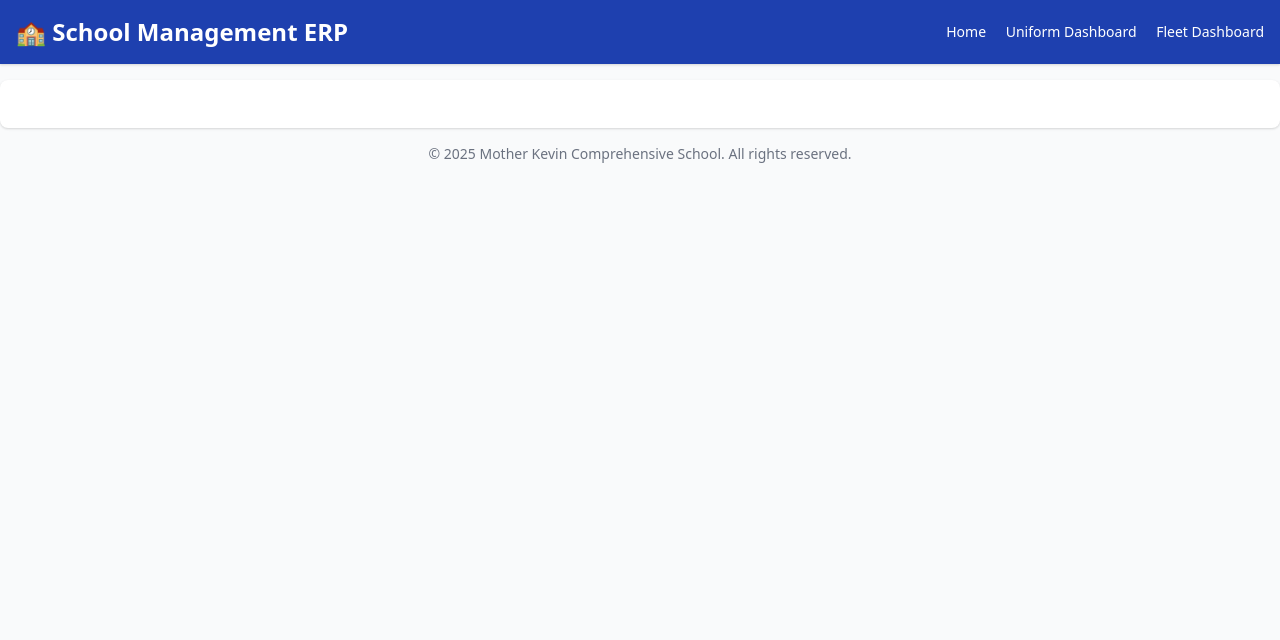
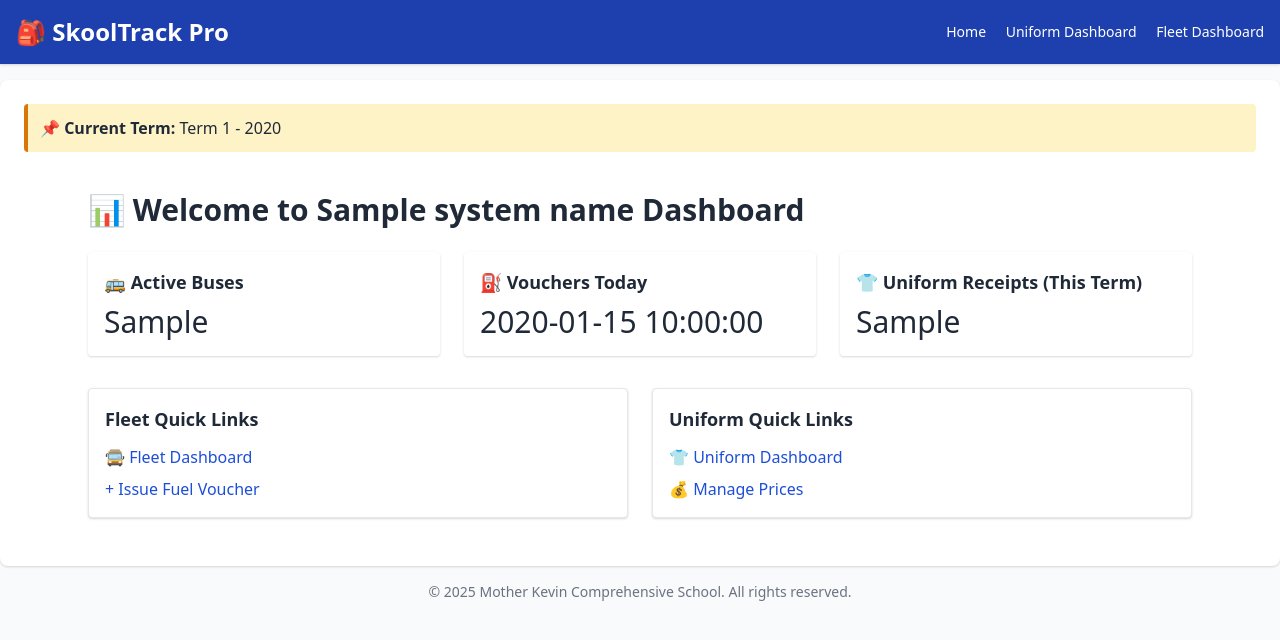
Before and after one commit to wkweyu/Uniform_issuance_app, a Python web app: template templates/index.html in a window 1280 px wide. Shown: the top 640 px of the page. Run offline with Jinja, Linux system fonts and the light colour scheme; the template is opened without the code that fills it: most values are stand-ins (such as "Sample title", 1, 10 or a date in 2020); style sheets or scripts are compiled from the project's sources.

Commit message:
added homepage dashboard

```diff
--- a/templates/base.html
+++ b/templates/base.html
@@ -1,8 +1,14 @@
 <!DOCTYPE html>
 <html lang="en">
   <head>
+    <link
+      rel="icon"
+      type="image/x-icon"
+      href="{{ url_for('static', filename='images/favicon.ico') }}"
+    />
+
     <meta charset="UTF-8" />
-    <title>School Management ERP</title>
+    <title>SkoolTrack Pro</title>
     <meta name="viewport" content="width=device-width, initial-scale=1.0" />
 
     <!-- Local Tailwind CSS -->
@@ -53,7 +59,8 @@
     <!-- App Header -->
     <header class="bg-blue-800 text-white shadow no-print">
       <div class="max-w-7xl mx-auto flex justify-between items-center p-4">
-        <h1 class="text-2xl font-bold">🏫 School Management ERP</h1>
+        <h1 class="text-2xl font-bold">🎒 SkoolTrack Pro</h1>
+
         <nav class="space-x-4 text-sm">
           <a href="{{ url_for('index') }}" class="hover:underline">Home</a>
           <a href="{{ url_for('uniform_dashboard') }}" class="hover:underline"
--- a/templates/index.html
+++ b/templates/index.html
@@ -1,4 +1,73 @@
-{% extends 'base.html' %} {% block content %}
-<a href="{{ url_for('issue_uniform') }}" class="text-blue-600 underline"></a>
-<a href="{{ url_for('manage_prices') }}" class="text-blue-600 underline"></a>
+{% extends 'base.html' %} {% block content %} {% if term_number and year %}
+<div class="p-3 mb-4 bg-yellow-100 border-l-4 border-yellow-600 rounded">
+  📌 <strong>Current Term:</strong> Term {{ term_number }} - {{ year }}
+</div>
+{% else %}
+<div class="p-3 mb-4 bg-red-100 border-l-4 border-red-600 rounded">
+  ⚠️ <strong>No Active Academic Term found!</strong>
+</div>
+{% endif %}
+
+<div class="max-w-6xl mx-auto p-6">
+  <h2 class="text-3xl font-bold mb-6">
+    📊 Welcome to {{ system_name or 'Integrated' }} Dashboard
+  </h2>
+
+  <div class="grid grid-cols-1 md:grid-cols-3 gap-6 mb-8">
+    <div class="p-4 bg-white shadow rounded">
+      <h3 class="text-lg font-semibold">🚌 Active Buses</h3>
+      <p class="text-3xl mt-2">{{ active_buses }}</p>
+    </div>
+    <div class="p-4 bg-white shadow rounded">
+      <h3 class="text-lg font-semibold">⛽ Vouchers Today</h3>
+      <p class="text-3xl mt-2">{{ vouchers_today }}</p>
+    </div>
+    <div class="p-4 bg-white shadow rounded">
+      <h3 class="text-lg font-semibold">👕 Uniform Receipts (This Term)</h3>
+      <p class="text-3xl mt-2">{{ uniform_issued }}</p>
+    </div>
+  </div>
+
+  <div class="grid grid-cols-1 md:grid-cols-2 gap-6">
+    <div class="border p-4 rounded bg-white shadow">
+      <h3 class="text-lg font-semibold mb-3">Fleet Quick Links</h3>
+      <ul class="space-y-2">
+        <li>
+          <a
+            href="{{ url_for('fleet_dashboard') }}"
+            class="text-blue-700 hover:underline"
+            >🚍 Fleet Dashboard</a
+          >
+        </li>
+        <li>
+          <a
+            href="{{ url_for('issue_fuel') }}"
+            class="text-blue-700 hover:underline"
+            >+ Issue Fuel Voucher</a
+          >
+        </li>
+      </ul>
+    </div>
+
+    <div class="border p-4 rounded bg-white shadow">
+      <h3 class="text-lg font-semibold mb-3">Uniform Quick Links</h3>
+      <ul class="space-y-2">
+        <li>
+          <a
+            href="{{ url_for('uniform_dashboard') }}"
+            class="text-blue-700 hover:underline"
+            >👕 Uniform Dashboard</a
+          >
+        </li>
+        <li>
+          <a
+            href="{{ url_for('manage_prices') }}"
+            class="text-blue-700 hover:underline"
+            >💰 Manage Prices</a
+          >
+        </li>
+      </ul>
+    </div>
+  </div>
+</div>
 {% endblock %}
```
Also changed, not shown: app.py (+48 -1 lines).
